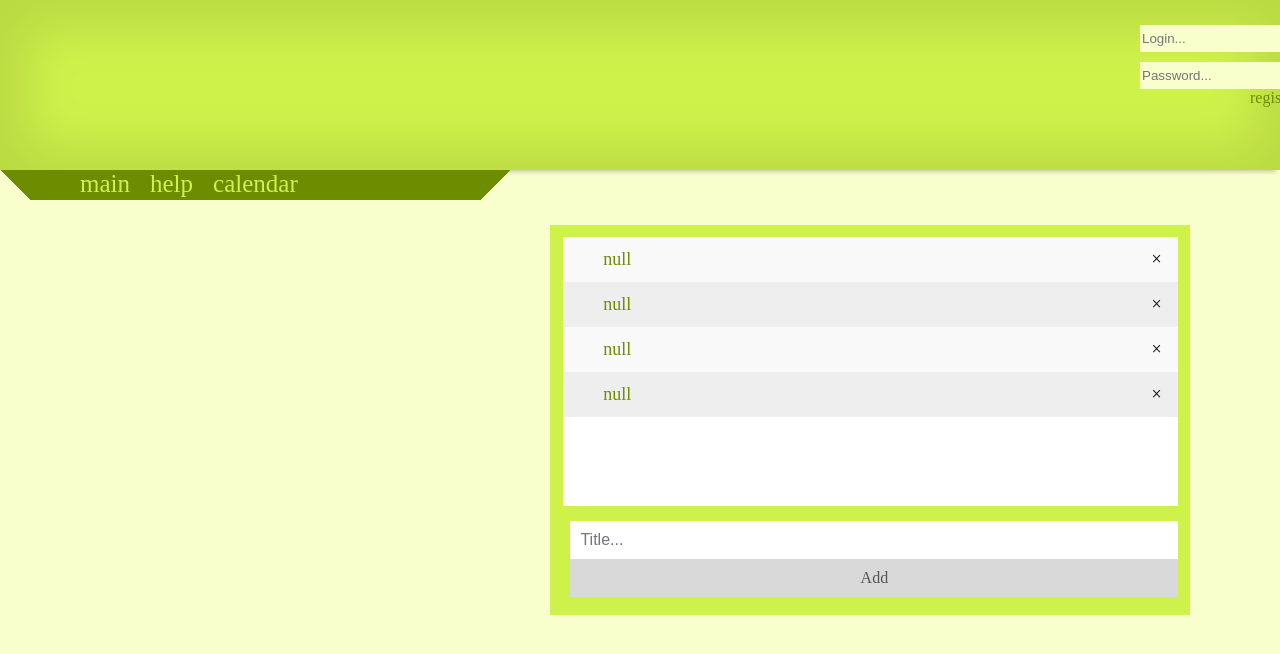
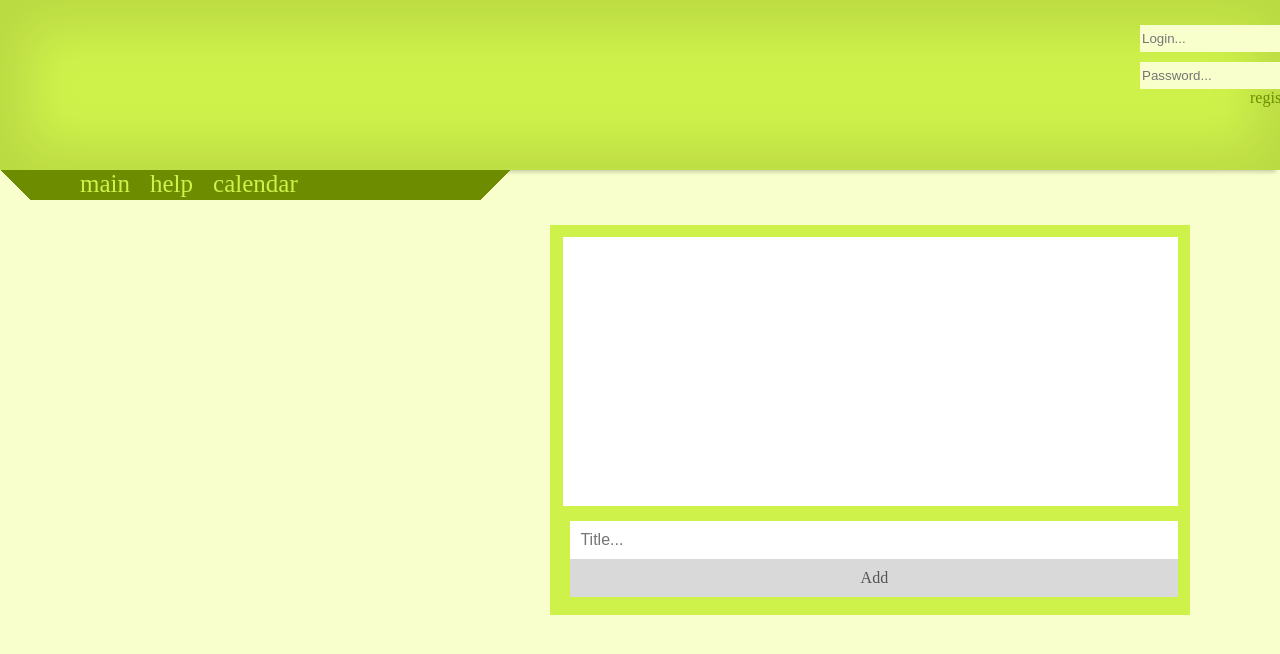
Before and after one commit to alexg-lviv/satic, a plain HTML site: page index.html in a window 1280 px wide. Shown: the top 654 px of the page. Drawn offline with Linux system fonts and the light colour scheme.

Commit message:
fixed bugs

```diff
--- a/index.html
+++ b/index.html
@@ -159,7 +159,7 @@ var element = document.getElementById("myInput");
 
 
 				 var inputValue = localStorage.getItem(p);
-
+				if(inputValue !== null){
 			   var t = document.createTextNode(inputValue);
 
 
@@ -180,9 +180,10 @@ var element = document.getElementById("myInput");
                 span.className = "close";
                 span.appendChild(txt);
                 li.appendChild(span);
+				}
 				p++;
 
-				if(p<4){
+				if(p<10){
 				load()
 				}
 
```
